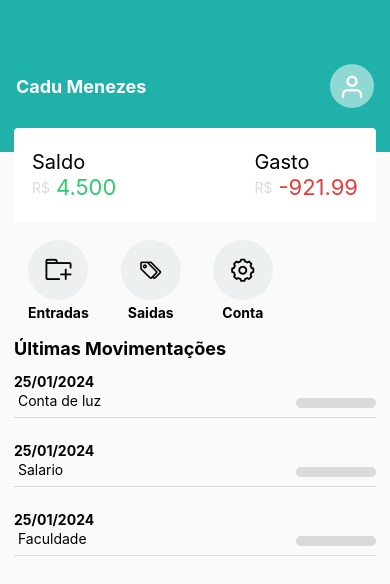
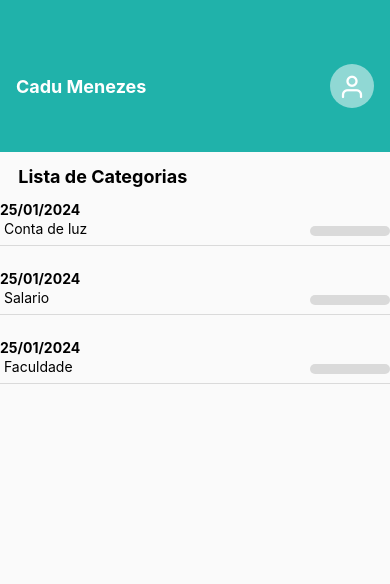
Before and after one commit to Cadu-Menezes/Financeiro, a React Native app in the folder appFinanceiro/: screen /Categoria in a window 390 px wide. Shown: the top 584 px of the page. Built offline with nearby package versions, Linux system fonts and the light colour scheme.

Commit message:
algumas modificacoes, porem n esta finalizado

```diff
--- a/appFinanceiro/App.js
+++ b/appFinanceiro/App.js
@@ -4,6 +4,7 @@ import { NavigationContainer } from '@react-navigation/native';
 import Home from './src/Pages/Home'
 import Entrada from './src/Pages/Entrada'
 import Saida from './src/Pages/Saida'
+import Categoria from './src/Pages/Categoria'
 
 const Stack = createStackNavigator();
 
@@ -17,6 +18,7 @@ export default function App() {
             <Stack.Screen name='Home' component={Home} />
             <Stack.Screen name='Entrada' component={Entrada}/>
             <Stack.Screen name='Saida' component={Saida}/>
+            <Stack.Screen name='Categoria' component={Categoria}/>
 
 
         </Stack.Navigator>
--- a/appFinanceiro/package.json
+++ b/appFinanceiro/package.json
@@ -11,6 +11,7 @@
   "dependencies": {
     "@react-navigation/native": "^6.1.9",
     "@react-navigation/stack": "^6.3.20",
+    "axios": "^1.6.7",
     "expo": "~50.0.3",
     "expo-status-bar": "~1.11.1",
     "react": "18.2.0",
--- a/appFinanceiro/src/Components/Acoes/index.js
+++ b/appFinanceiro/src/Components/Acoes/index.js
@@ -24,6 +24,14 @@ export default function Acoes() {
                 <AntDesign name='tagso' size={26} color={'#000'}/>
             </View>
             <Text style={styles.descricaoBotao}>Saidas</Text>
+
+        </TouchableOpacity>
+
+        <TouchableOpacity style={styles.Botao} onPress={ () => {navigate('Categoria')} }>
+            <View style={styles.areaBotao}>
+                <AntDesign name='bars' size={26} color={'#000'}/>
+            </View>
+            <Text style={styles.descricaoBotao}>Categoria</Text>
 
         </TouchableOpacity>
 
--- /dev/null
+++ b/appFinanceiro/src/Pages/Categoria/index.js
@@ -0,0 +1,100 @@
+import { View, Text, TextInput, StyleSheet, Switch, FlatList } from 'react-native';
+import React, { useState } from 'react';
+import Header from '../../Components/Header';
+import { SelectList } from 'react-native-dropdown-select-list'
+import Movimentacoes from '../../Components/Movimentacoes'
+import axios from 'axios';
+
+export default function Entrada() {
+
+    const lista = [
+
+        {
+          id: 1,
+          descricao: "Conta de luz",
+          valor: "300,00",
+          data: "25/01/2024",
+          tipo: 0 //saida
+        },
+
+        {
+          id: 2,
+          descricao: "Salario",
+          valor: "3500,00",
+          data: "25/01/2024",
+          tipo: 1 //entrada
+        },
+
+        {
+          id: 3,
+          descricao: "Faculdade",
+          valor: "920,00",
+          data: "25/01/2024",
+          tipo: 0 //saida
+        }
+
+      ]
+
+  return (
+
+    <View style={styles.container}>
+
+      <Header name="Cadu Menezes"/>
+
+      <Text style={styles.titulo}> Lista de Categorias </Text>
+
+      <FlatList
+        style={styles.lista}
+        data={lista}
+        keyExtractor={ (item) => String(item.id)}
+        showsVerticalScrollIndicator={false}
+        renderItem={ ({item}) => <Movimentacoes data={item} /> }
+      />
+
+    </View>
+
+    );
+}
+
+const styles = StyleSheet.create({
+
+  container: {
+    flex: 1,
+    backgroundColor: '#fafafa',
+  },
+
+  titulo:{
+    fontSize: 18,
+    fontWeight: 'bold',
+    margin: 14
+  },
+
+  tituloForm:{
+    fontSize: 16,
+    fontWeight: 'bold',
+    marginBottom: 4
+  },
+
+  form:{
+    margin: 14
+  },
+
+  input:{
+    borderColor: '#BFBFBF',
+    borderStyle: 'solid',
+    borderWidth : 2,
+    borderRadius: 5,
+    padding: 5
+  },
+
+  swith:{
+    flexDirection: 'row',
+    alignItems: 'center'
+  },
+
+  campoForm:{
+    marginTop: 6
+  }
+
+
+})
--- a/appFinanceiro/src/Routes/routes.js
+++ b/appFinanceiro/src/Routes/routes.js
@@ -4,6 +4,7 @@ import { NavigationContainer } from '@react-navigation/native';
 import Home from '../Pages/Home'
 import Entrada from '../Pages/Entrada'
 import Saida from '../Pages/Saida'
+import Categoria from '../Pages/Categoria'
 
 const Stack = createStackNavigator();
 
@@ -17,8 +18,9 @@ export default function Routes() {
 
             {/* Carregar as telas */}
             <Stack.Screen name="Home" component={Home} />
-            <Stack.Screen name="Notifications" component={Entrada} />
-            <Stack.Screen name="Profile" component={Saida} />
+            <Stack.Screen name="Entrada" component={Entrada} />
+            <Stack.Screen name="Saida" component={Saida} />
+            <Stack.Screen name="Categoria" component={Categoria} />
 
         </Stack.Navigator>
 
```
Also changed, not shown: appFinanceiro/src/Pages/Categoria/cadastro.js (added, +94 -0 lines), 2 other files (tests, documents, lock files or other folders).
